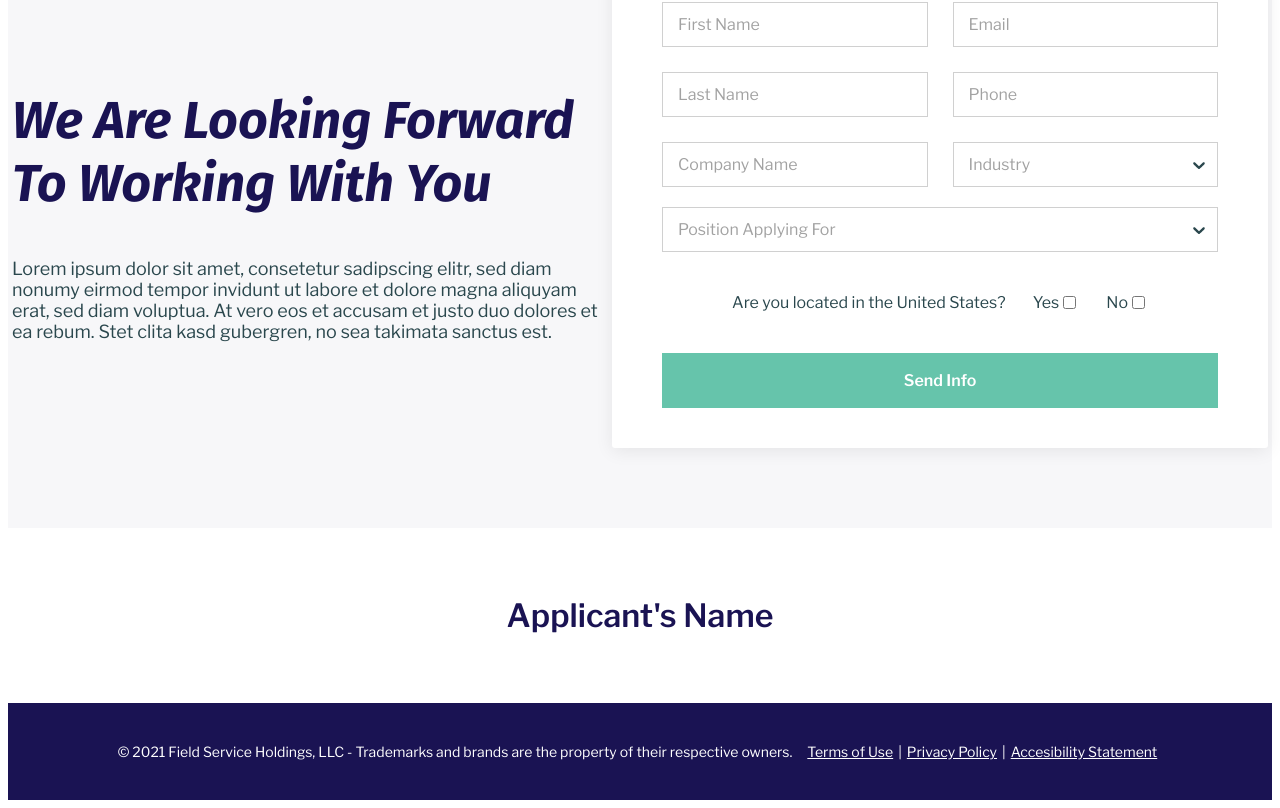
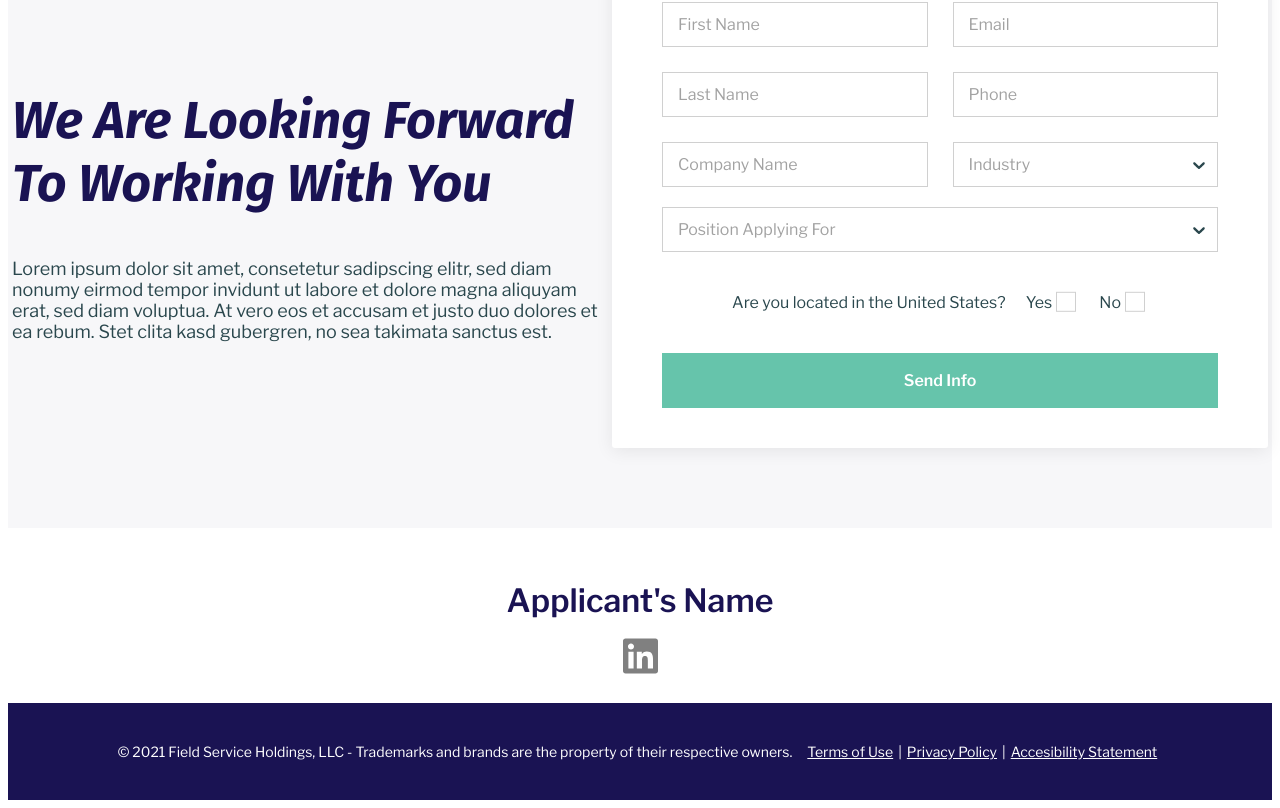
Before and after one commit to chrispalka/FRT_SM_22_DEV_TEST, a React app: page / in a window 1280 px wide. Shown: the part 1748-2556 px from the top of the page. Built offline with nearby package versions, Linux system fonts and the light colour scheme; no server answers.

Commit message:
Adjust checkbox logic and add FontAwesomeIcon - LinkedIn

```diff
--- a/client/src/components/Footer.jsx
+++ b/client/src/components/Footer.jsx
@@ -1,5 +1,7 @@
 import React from 'react';
 import styled from 'styled-components';
+import { FontAwesomeIcon } from '@fortawesome/react-fontawesome';
+import { faLinkedin } from "@fortawesome/free-brands-svg-icons"
 
 const FooterContainer = styled.div`
   position: relative;
@@ -9,6 +11,7 @@ const FooterContainer = styled.div`
 const NameContainer = styled.div`
   height: 10.9375rem;
   display: flex;
+  flex-flow: column;
   justify-content: center;
   align-items: center;
   h2 {
@@ -16,6 +19,15 @@ const NameContainer = styled.div`
     font-family: 'Libre Franklin', sans-serif;
     font-weight: 600;
     font-size: 2rem;
+    margin-bottom: 1rem;
+  }
+  .fa-linkedin {
+    cursor: pointer;
+    color: gray;
+    height: 2.5rem;
+  }
+  .fa-linkedin:hover {
+    color: #0A66C2;
   }
 `;
 
@@ -50,6 +62,7 @@ const Footer = () => (
   <FooterContainer>
     <NameContainer>
       <h2>Applicant's Name</h2>
+      <FontAwesomeIcon icon={faLinkedin} />
     </NameContainer>
     <TradeMarkContainer>
       <p className='trademark'>
--- a/client/src/components/Form.jsx
+++ b/client/src/components/Form.jsx
@@ -1,4 +1,4 @@
-import React from 'react';
+import React, { useState } from 'react';
 import Select from 'react-select'
 import styled from 'styled-components';
 
@@ -96,6 +96,35 @@ const CheckBoxContainer = styled.div`
     align-items: center;
   justify-content: center;
   }
+  input[type="checkbox"] {
+    -webkit-appearance: none;
+    appearance: none;
+    font: inherit;
+    width: 1.25rem;
+    height: 1.25rem;
+    border: 0.0625rem solid #D0D0D0;
+    border-radius: 0;
+    transform: translateY(-0.075em);
+    display: grid;
+    place-content: center;
+  }
+
+  input[type="checkbox"]::before {
+    content: "";
+    width: 0.65em;
+    height: 0.65em;
+    clip-path: polygon(14% 44%, 0 65%, 50% 100%, 100% 16%, 80% 0%, 43% 62%);
+    transform: scale(0);
+    opacity: 0;
+    background-color: #66C4AB;
+  }
+
+  input[type="checkbox"]:checked::before {
+    transform: scale(1);
+    transition: opacity 0.5s;
+    opacity: 5;
+  }
+
 `
 const SendInfoButtonContainer = styled.div`
   display: flex;
@@ -158,7 +187,20 @@ const customStyles = {
   }),
 }
 
-const Form = () => (
+const Form = () => {
+  const [isYesChecked, setIsYesChecked] = useState(false);
+  const [isNoChecked, setIsNoChecked] = useState(false);
+
+  const handleOnClick = (check) => {
+    if (check === 'yes') {
+      setIsYesChecked(!isYesChecked);
+      setIsNoChecked(false)
+    } else if (check === 'no') {
+      setIsNoChecked(!isNoChecked)
+      setIsYesChecked(false);
+    }
+  }
+  return (
     <FormContainer>
       <FormFlexContainer>
         <HeadingContainer>
@@ -209,11 +251,11 @@ const Form = () => (
             </div>
             <div>
               <p>Yes</p>
-            <input type="checkbox" />
+              <input type="checkbox" className='checked' onChange={() => handleOnClick('yes')} checked={isYesChecked} />
             </div>
             <div>
               <p>No</p>
-            <input type="checkbox" />
+              <input type="checkbox" className='checked' onChange={() => handleOnClick('no')} checked={isNoChecked} />
             </div>
           </CheckBoxContainer>
           <SendInfoButtonContainer>
@@ -224,6 +266,7 @@ const Form = () => (
         </FormSubmitContainer>
       </FormFlexContainer>
     </FormContainer>
-);
+  )
+};
 
 export default Form;
--- a/package.json
+++ b/package.json
@@ -10,6 +10,8 @@
   "author": "",
   "license": "ISC",
   "dependencies": {
+    "@fortawesome/free-brands-svg-icons": "^6.1.1",
+    "@fortawesome/react-fontawesome": "^0.1.18",
     "axios": "^0.26.1",
     "express": "^4.17.3",
     "html-webpack-plugin": "^5.5.0",
```
Also changed, not shown: 1 other file (tests, documents, lock files or other folders). Lines whose indentation alone changed are shown as unchanged.
